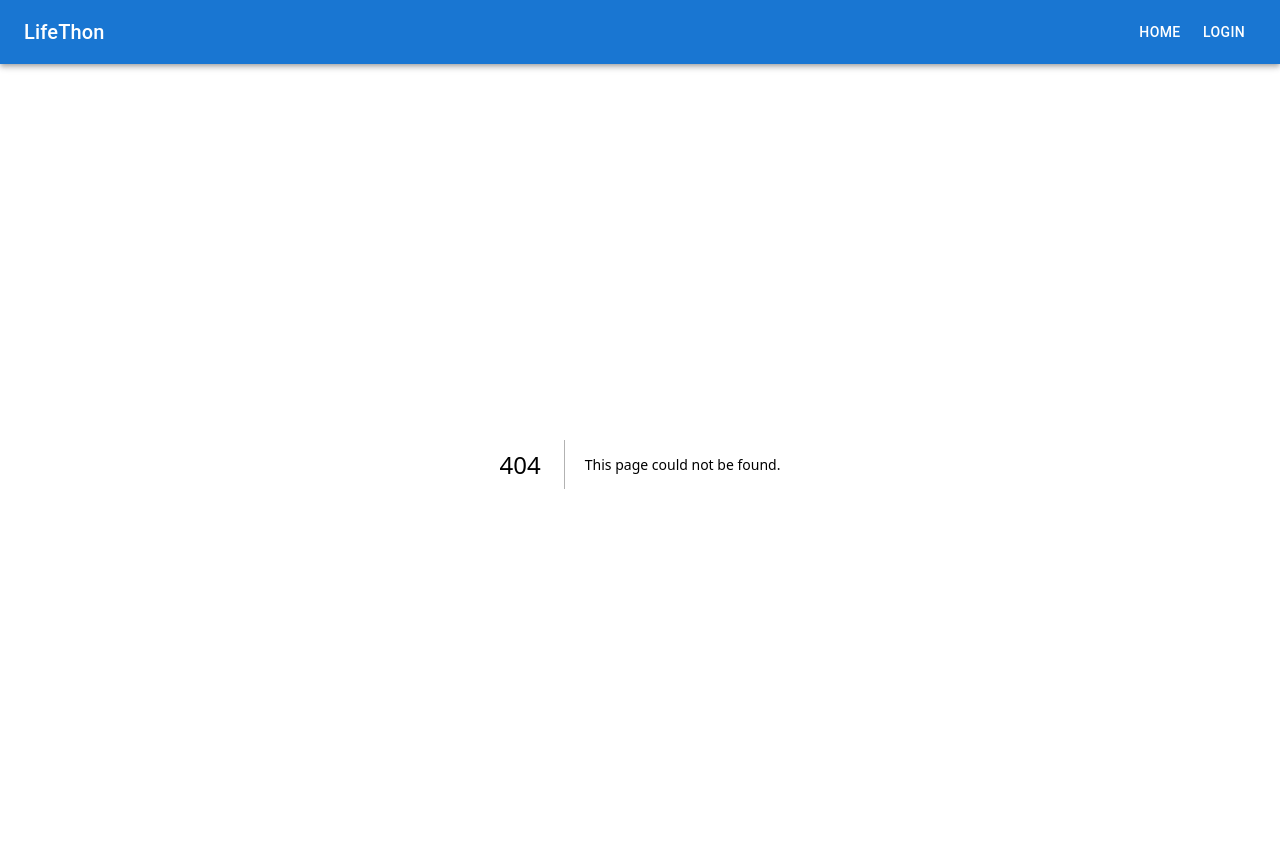
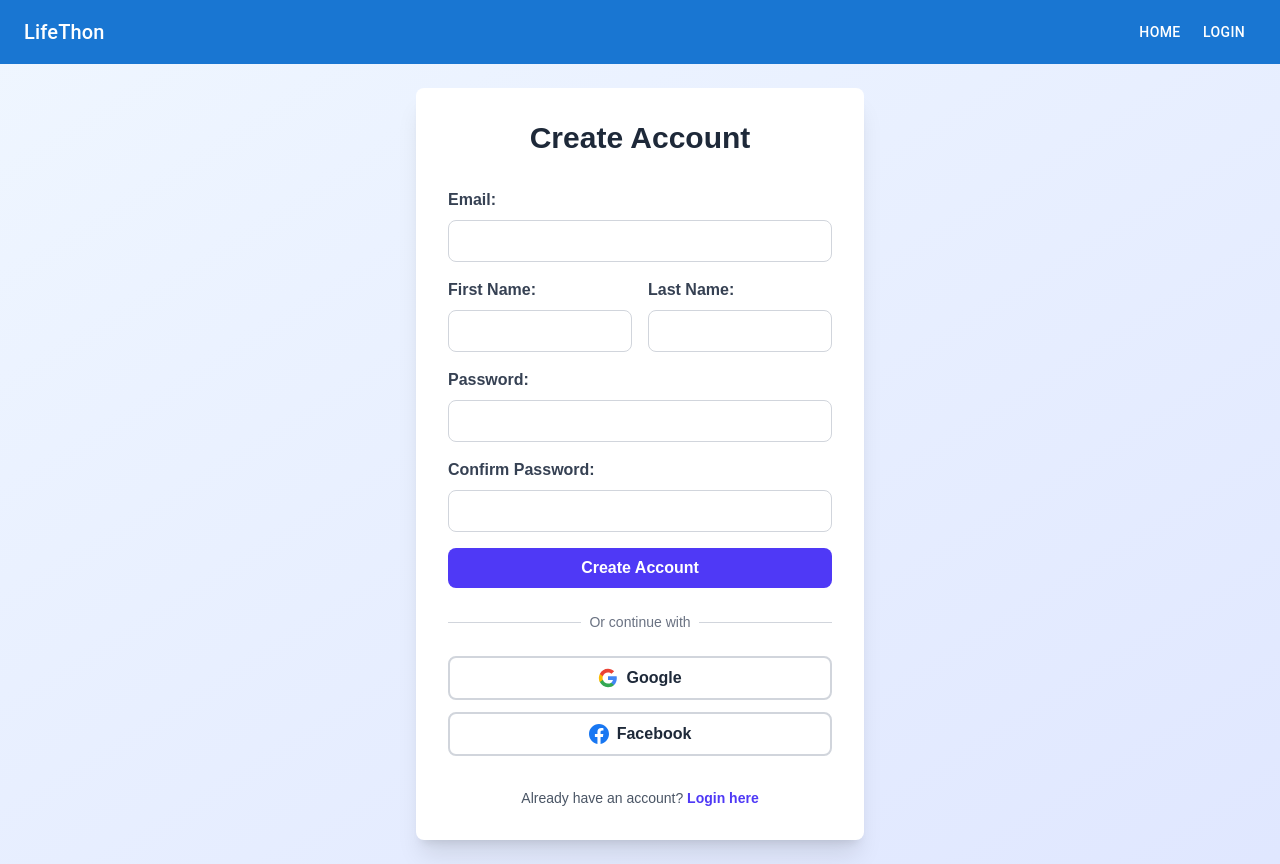
Before and after one commit to ZapboltIsEpic/lifethon, a Next.js app in the folder frontend/: page /register in a window 1280 px wide. Before the commit this address had no page. Built offline with nearby package versions, Linux system fonts and the light colour scheme.

Commit message:
added register page

```diff
--- /dev/null
+++ b/frontend/app/register/page.tsx
@@ -0,0 +1,248 @@
+"use client";
+
+import { useState } from "react";
+import Link from "next/link";
+
+const RegisterPage = () => {
+  const [email, setEmail] = useState("");
+  const [password, setPassword] = useState("");
+  const [confirmPassword, setConfirmPassword] = useState("");
+  const [firstName, setFirstName] = useState("");
+  const [lastName, setLastName] = useState("");
+
+  const handleSubmit = async (e: React.FormEvent<HTMLFormElement>) => {
+    e.preventDefault();
+
+    // Check if passwords match
+    if (password !== confirmPassword) {
+      alert("Passwords do not match!");
+      return;
+    }
+
+    try {
+      const response = await fetch("http://localhost:8081/api/auth/register", {
+        method: "POST",
+        headers: {
+          "Content-Type": "application/json",
+        },
+        body: JSON.stringify({
+          email,
+          password,
+          firstName,
+          lastName,
+        }),
+      });
+
+      if (response.ok) {
+        const data = await response.json();
+        console.log("Registration successful:", data);
+
+        // Store the token in localStorage
+        localStorage.setItem("token", data.token);
+        localStorage.setItem("userId", data.userId);
+        localStorage.setItem("email", data.email);
+
+        // Redirect to dashboard
+        window.location.href = "/dashboard";
+      } else {
+        // Handle error response
+        const errorData = await response.json();
+        console.error(
+          "Registration failed:",
+          errorData.error || response.statusText,
+        );
+        alert(errorData.error || "Registration failed. Please try again.");
+      }
+    } catch (error) {
+      console.error("Registration error:", error);
+      alert("Network error. Please check if the server is running.");
+    }
+  };
+
+  const handleGoogleRegister = async () => {
+    try {
+      const response = await fetch("/api/auth/google", {
+        method: "POST",
+        headers: { "Content-Type": "application/json" },
+      });
+      if (response.ok) {
+        const data = await response.json();
+        console.log("Google registration successful:", data);
+        window.location.href = "/dashboard";
+      } else {
+        console.error("Google registration failed:", response.statusText);
+      }
+    } catch (error) {
+      console.error("Google registration error:", error);
+    }
+  };
+
+  const handleFacebookRegister = async () => {
+    try {
+      const response = await fetch("/api/auth/facebook", {
+        method: "POST",
+        headers: { "Content-Type": "application/json" },
+      });
+      if (response.ok) {
+        const data = await response.json();
+        console.log("Facebook registration successful:", data);
+        window.location.href = "/dashboard";
+      } else {
+        console.error("Facebook registration failed:", response.statusText);
+      }
+    } catch (error) {
+      console.error("Facebook registration error:", error);
+    }
+  };
+
+  return (
+    <div className="min-h-screen bg-gradient-to-br from-blue-50 to-indigo-100 flex items-center justify-center p-4">
+      <div className="bg-white rounded-lg shadow-xl p-8 w-full max-w-md">
+        <h2 className="text-3xl font-bold text-gray-800 mb-8 text-center">
+          Create Account
+        </h2>
+
+        <form onSubmit={handleSubmit} className="space-y-4">
+          <div>
+            <label className="block text-gray-700 font-semibold mb-2">
+              Email:
+            </label>
+            <input
+              type="email"
+              value={email}
+              onChange={(e) => setEmail(e.target.value)}
+              className="w-full px-4 py-2 border border-gray-300 rounded-lg focus:outline-none focus:ring-2 focus:ring-indigo-500"
+              required
+            />
+          </div>
+
+          <div className="grid grid-cols-2 gap-4">
+            <div>
+              <label className="block text-gray-700 font-semibold mb-2">
+                First Name:
+              </label>
+              <input
+                type="text"
+                value={firstName}
+                onChange={(e) => setFirstName(e.target.value)}
+                className="w-full px-4 py-2 border border-gray-300 rounded-lg focus:outline-none focus:ring-2 focus:ring-indigo-500"
+              />
+            </div>
+            <div>
+              <label className="block text-gray-700 font-semibold mb-2">
+                Last Name:
+              </label>
+              <input
+                type="text"
+                value={lastName}
+                onChange={(e) => setLastName(e.target.value)}
+                className="w-full px-4 py-2 border border-gray-300 rounded-lg focus:outline-none focus:ring-2 focus:ring-indigo-500"
+              />
+            </div>
+          </div>
+
+          <div>
+            <label className="block text-gray-700 font-semibold mb-2">
+              Password:
+            </label>
+            <input
+              type="password"
+              value={password}
+              onChange={(e) => setPassword(e.target.value)}
+              className="w-full px-4 py-2 border border-gray-300 rounded-lg focus:outline-none focus:ring-2 focus:ring-indigo-500"
+              required
+              minLength={6}
+            />
+          </div>
+
+          <div>
+            <label className="block text-gray-700 font-semibold mb-2">
+              Confirm Password:
+            </label>
+            <input
+              type="password"
+              value={confirmPassword}
+              onChange={(e) => setConfirmPassword(e.target.value)}
+              className="w-full px-4 py-2 border border-gray-300 rounded-lg focus:outline-none focus:ring-2 focus:ring-indigo-500"
+              required
+              minLength={6}
+            />
+          </div>
+
+          <button
+            type="submit"
+            className="w-full bg-indigo-600 hover:bg-indigo-700 text-white font-semibold py-2 px-4 rounded-lg transition duration-200"
+          >
+            Create Account
+          </button>
+        </form>
+
+        <div className="mt-6">
+          <div className="relative">
+            <div className="absolute inset-0 flex items-center">
+              <div className="w-full border-t border-gray-300"></div>
+            </div>
+            <div className="relative flex justify-center text-sm">
+              <span className="px-2 bg-white text-gray-500">
+                Or continue with
+              </span>
+            </div>
+          </div>
+        </div>
+
+        <div className="mt-6 space-y-3">
+          <button
+            type="button"
+            onClick={handleGoogleRegister}
+            className="w-full flex items-center justify-center gap-2 bg-white border-2 border-gray-300 hover:border-blue-500 hover:bg-blue-50 text-gray-800 font-semibold py-2 px-4 rounded-lg transition duration-200"
+          >
+            <svg className="w-5 h-5" viewBox="0 0 24 24" fill="currentColor">
+              <path
+                d="M22.56 12.25c0-.78-.07-1.53-.2-2.25H12v4.26h5.92c-.26 1.37-1.04 2.53-2.21 3.31v2.77h3.57c2.08-1.92 3.28-4.74 3.28-8.09z"
+                fill="#4285F4"
+              />
+              <path
+                d="M12 23c2.97 0 5.46-.98 7.28-2.66l-3.57-2.77c-.98.66-2.23 1.06-3.71 1.06-2.86 0-5.29-1.93-6.16-4.53H2.18v2.84C3.99 20.53 7.7 23 12 23z"
+                fill="#34A853"
+              />
+              <path
+                d="M5.84 14.09c-.22-.66-.35-1.36-.35-2.09s.13-1.43.35-2.09V7.07H2.18C1.43 8.55 1 10.22 1 12s.43 3.45 1.18 4.93l2.85-2.22.81-.62z"
+                fill="#FBBC05"
+              />
+              <path
+                d="M12 5.38c1.62 0 3.06.56 4.21 1.64l3.15-3.15C17.45 2.09 14.97 1 12 1 7.7 1 3.99 3.47 2.18 7.07l3.66 2.84c.87-2.6 3.3-4.53 6.16-4.53z"
+                fill="#EA4335"
+              />
+            </svg>
+            Google
+          </button>
+
+          <button
+            type="button"
+            onClick={handleFacebookRegister}
+            className="w-full flex items-center justify-center gap-2 bg-white border-2 border-gray-300 hover:border-blue-600 hover:bg-blue-50 text-gray-800 font-semibold py-2 px-4 rounded-lg transition duration-200"
+          >
+            <svg className="w-5 h-5" viewBox="0 0 24 24" fill="#1877F2">
+              <path d="M24 12.073c0-6.627-5.373-12-12-12s-12 5.373-12 12c0 5.99 4.388 10.954 10.125 11.854v-8.385H7.078v-3.47h3.047V9.43c0-3.007 1.792-4.669 4.533-4.669 1.312 0 2.686.235 2.686.235v2.953H15.83c-1.491 0-1.956.925-1.956 1.874v2.25h3.328l-.532 3.47h-2.796v8.385C19.612 23.027 24 18.062 24 12.073z" />
+            </svg>
+            Facebook
+          </button>
+        </div>
+
+        <div className="mt-8 text-center">
+          <p className="text-gray-600 text-sm">
+            Already have an account?{" "}
+            <Link
+              href="/login"
+              className="text-indigo-600 hover:text-indigo-700 font-semibold transition duration-200"
+            >
+              Login here
+            </Link>
+          </p>
+        </div>
+      </div>
+    </div>
+  );
+};
+
+export default RegisterPage;
```
